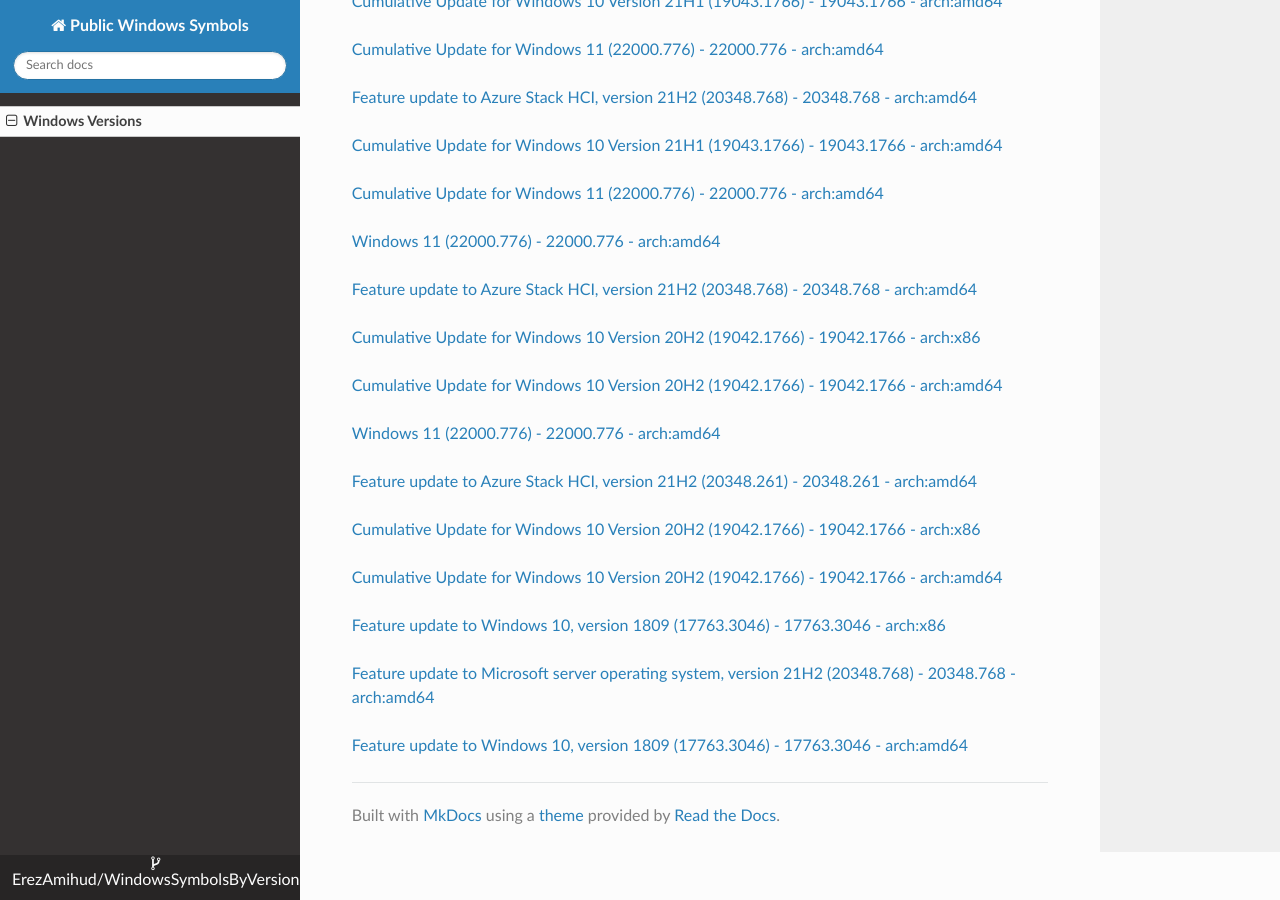
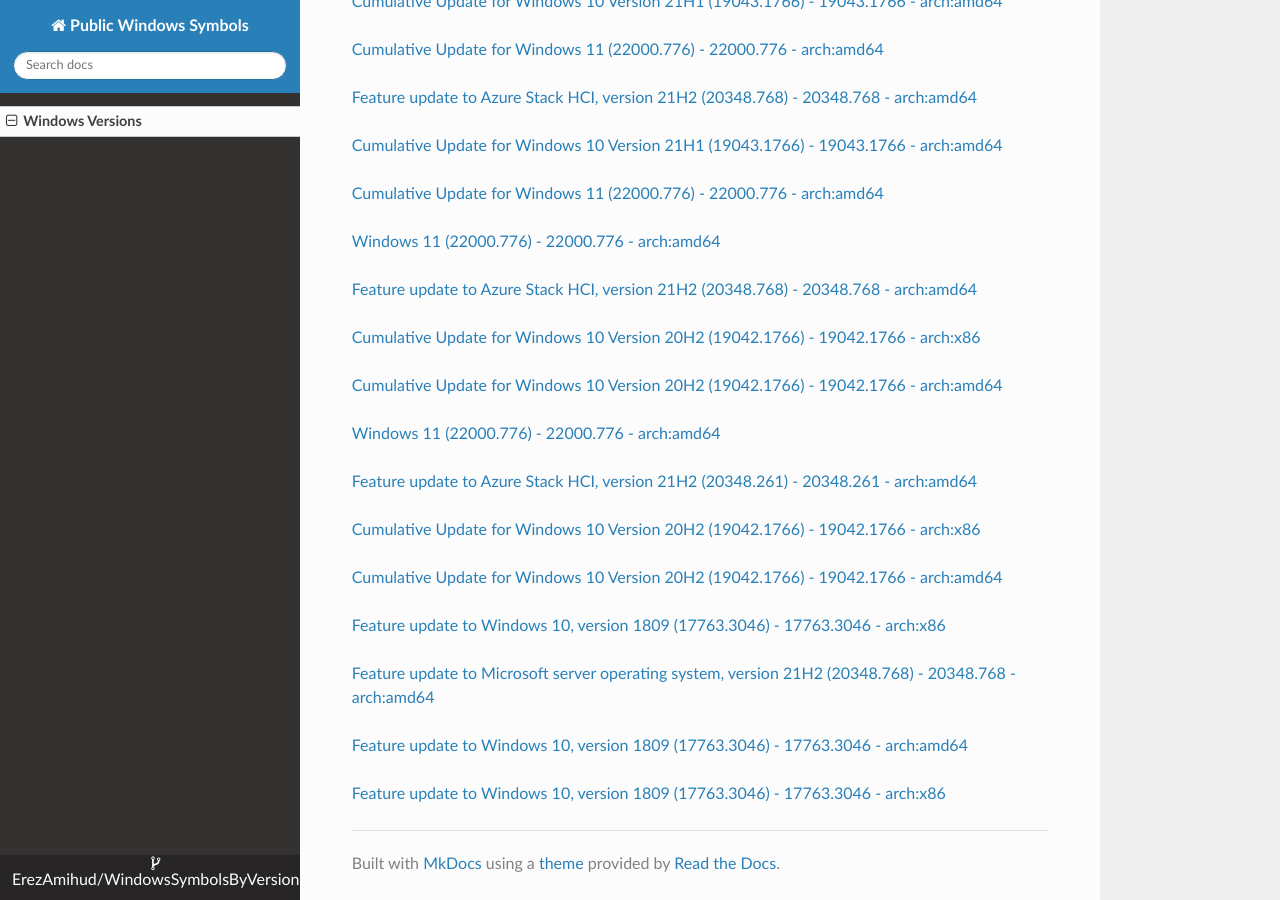
Before and after one commit to ErezAmihud/WindowsSymbolsByVersion, an MkDocs documentation site: the page built from docs/index.md, in a window 1280 px wide and 900 px high, scrolled down 60509 px. Built offline with MkDocs 1.6.1, drawn with Linux system fonts in a browser that asks for light colours; nearby versions of some CDN libraries.

Commit message:
Automated commit, add manifest for 0a88be10-74eb-4168-8dfc-30cbcc24c9de

```diff
--- a/docs/index.md
+++ b/docs/index.md
@@ -3595,3 +3595,6 @@
 
 
 [Feature update to Windows 10, version 1809 (17763.3046) - 17763.3046 - arch:amd64](https://github.com/ErezAmihud/WindowsSymbolsByVersion/blob/main/manifests/47e1b23b-dae0-48af-8997-fe9221b3762f.manifest)
+
+
+[Feature update to Windows 10, version 1809 (17763.3046) - 17763.3046 - arch:x86](https://github.com/ErezAmihud/WindowsSymbolsByVersion/blob/main/manifests/0a88be10-74eb-4168-8dfc-30cbcc24c9de.manifest)
```
Also changed, not shown: process_builds.json (+1 -1 lines).
